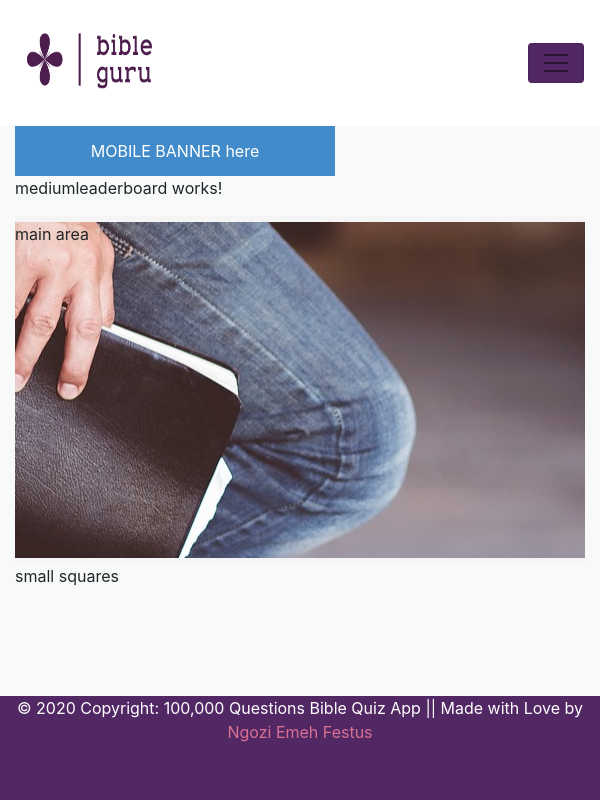
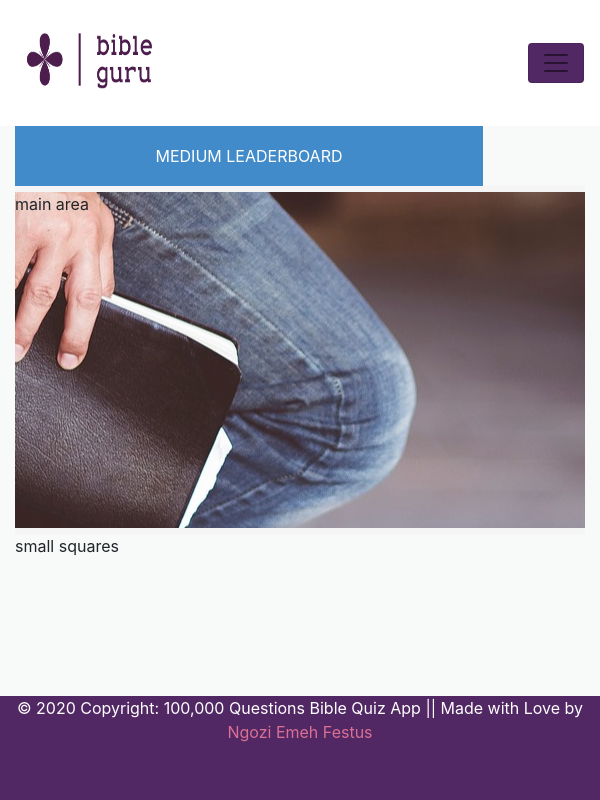
Before and after one commit to NgoziEmeh/Bible-quiz-web-app-frontend, an Angular app: page / in a window 600 px wide. Shown: the top 800 px of the page. Built offline with nearby package versions, Linux system fonts and the light colour scheme.

Commit message:
ad arrange

```diff
--- a/src/app/home/home.component.css
+++ b/src/app/home/home.component.css
@@ -22,6 +22,9 @@
     height: 18%;
 }
 .mobilead-holder{
+    display: none;
+}
+.mediumleaderboard-holder{
     display: none;
 }
 .smaller-squares{
@@ -56,10 +59,19 @@ li{
 
 /* Mobile */
 
-@media screen and (max-width: 768px){
+@media screen and (max-width: 651px){
     .leaderboard-holder{
         display: none;
     }
+
+}
+@media screen and (min-width: 461px) and (max-width: 650px){
+    .mediumleaderboard-holder{
+        display:block;
+    }
+}
+
+@media screen and (max-width: 460px){
     .mobilead-holder{
         display: block;
     }
--- a/src/app/mediumleaderboard/mediumleaderboard.component.html
+++ b/src/app/mediumleaderboard/mediumleaderboard.component.html
@@ -1 +1 @@
-<p>mediumleaderboard works!</p>
+<div style="width: 468px; height: 60px; background: #428bca; color: #fff; line-height: 60px; text-align: center; ">MEDIUM LEADERBOARD</div>
```
